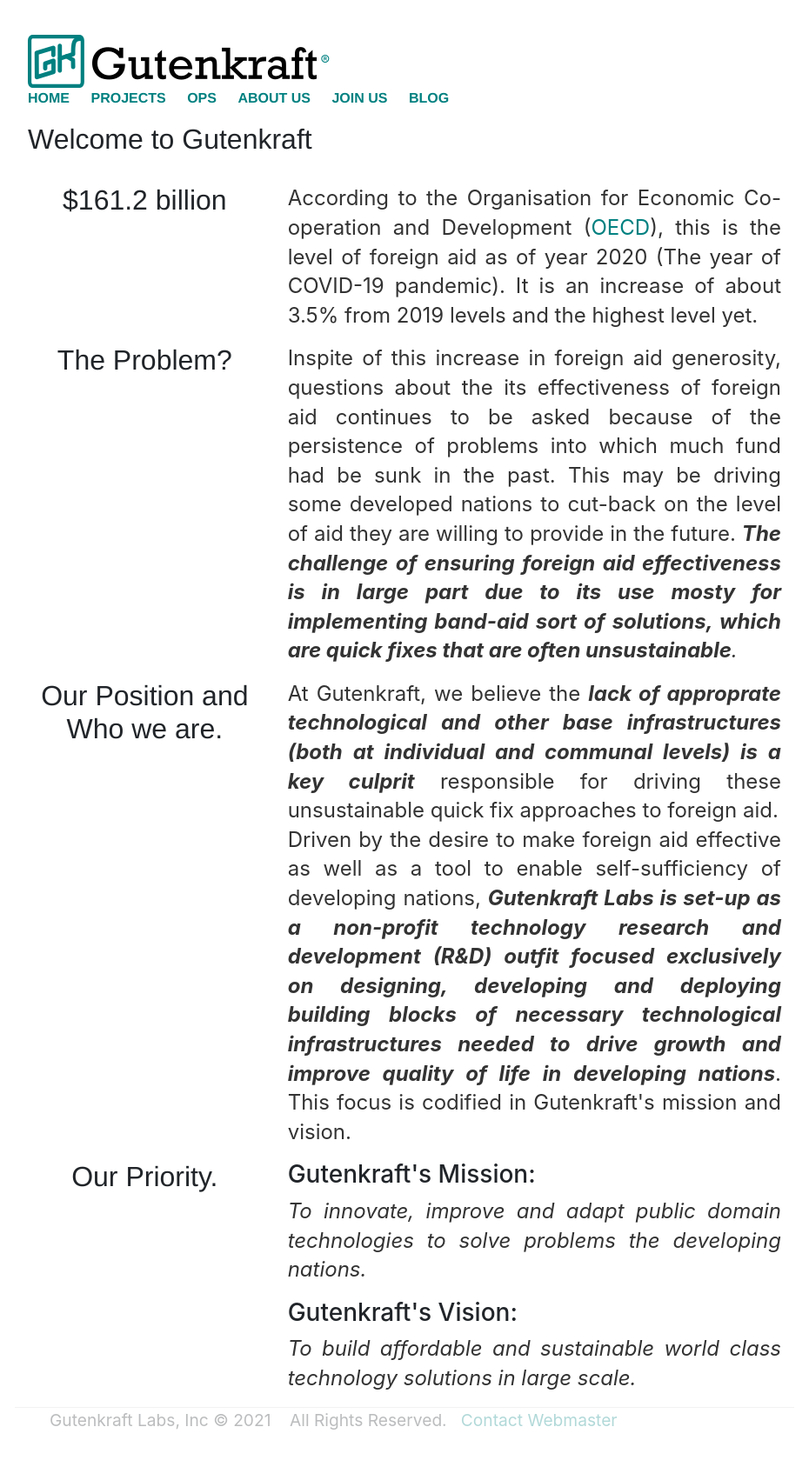
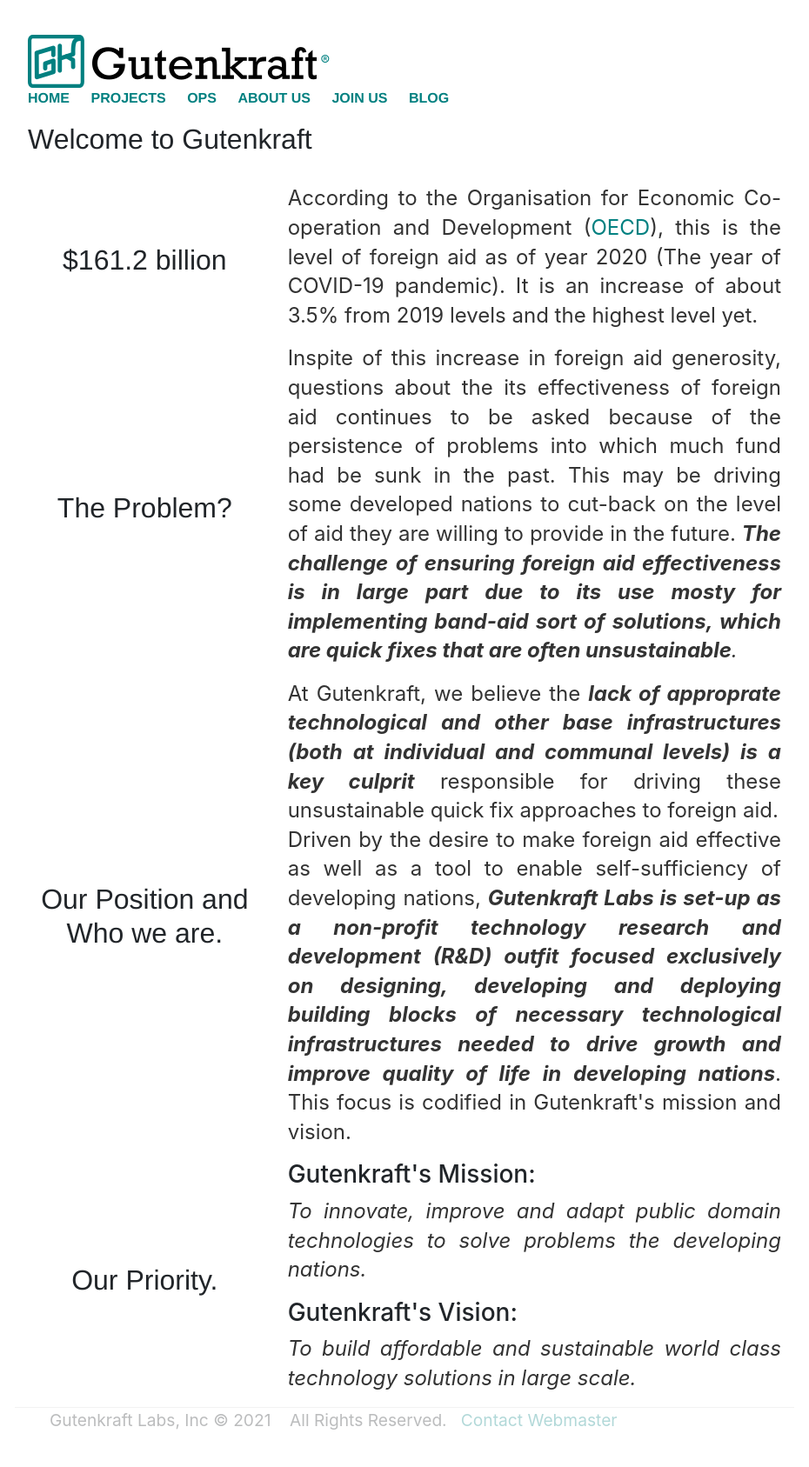
Before and after one commit to oferonmi/datafilik.github.io, a Jekyll site: the page built from index.html, in a window 1280 px wide. Shown: the whole page at 87% size, without its empty margins (175-1105 px from the left). Built offline with Jekyll 4.4.1, drawn with Linux system fonts in a browser that asks for light colours.

Commit message:
content update

```diff
--- a/index.html
+++ b/index.html
@@ -6,7 +6,7 @@ title: Gutenkraft - Innovate and adapt for growth
 <div class="container">
 
 	<h1>Welcome to Gutenkraft</h1><br>
-	<div class="row">
+	<div class="row align-items-center row-cols-1">
 		<div class="col-4 text-center"><h1>$161.2 billion</h1></div>
 		<div class="col-8 text-start">
 			<p class="fs-2" align="justify">
@@ -16,7 +16,7 @@ title: Gutenkraft - Innovate and adapt for growth
 	</div>
 
 
-	<div class="row">
+	<div class="row align-items-center row-cols-1">
 		<div class="col-4 text-center">
 			<h1>The Problem?</h1>
 		</div>
@@ -31,7 +31,7 @@ title: Gutenkraft - Innovate and adapt for growth
 		</div>
 	</div>
 
-	<div class="row">
+	<div class="row align-items-center row-cols-1">
 		<div class="col-4 text-center">
 			<h1>Our Position and Who we are.</h1>
 		</div>
@@ -46,7 +46,7 @@ title: Gutenkraft - Innovate and adapt for growth
 		</div>
 	</div>
 
-	<div class="row">
+	<div class="row align-items-center row-cols-1">
 		<div class="col-4 text-center">
 			<h1>Our Priority.</h1>
 		</div>
```
